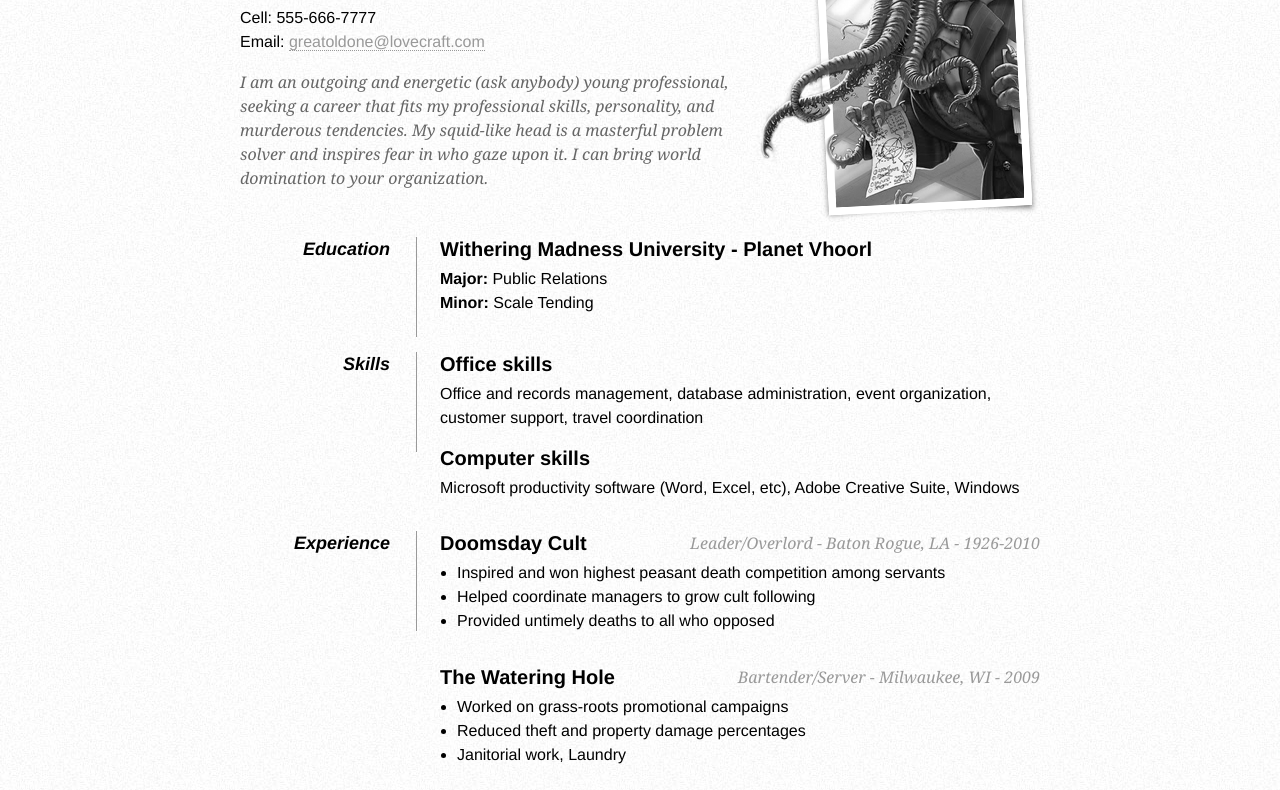
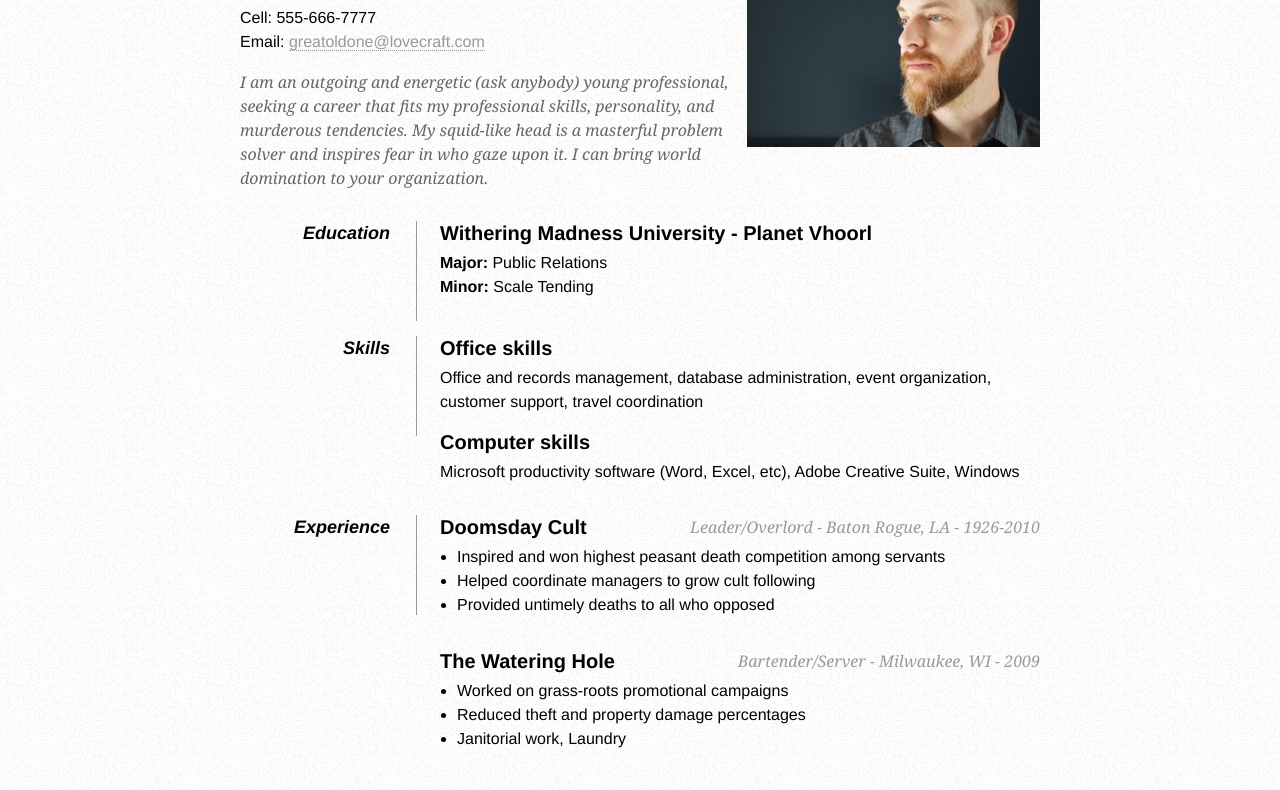
Before and after one commit to harryjoy/bootstrap-cv, a plain HTML site: page index.html in a window 1280 px wide. Shown: the part 91-881 px from the top of the page. Drawn offline with Linux system fonts and the light colour scheme.

Commit message:
Add portrait

```diff
--- a/index.html
+++ b/index.html
@@ -33,7 +33,7 @@
 
     <div id="page-wrap">
 
-        <img src="images/cthulu.png" alt="Photo of Cthulu" id="pic" />
+        <img src="images/portrait.jpg" alt="Photo of Tom" id="pic" />
 
         <div id="contact-info" class="vcard">
 
```
Also changed, not shown: images/portrait.jpg (added).
